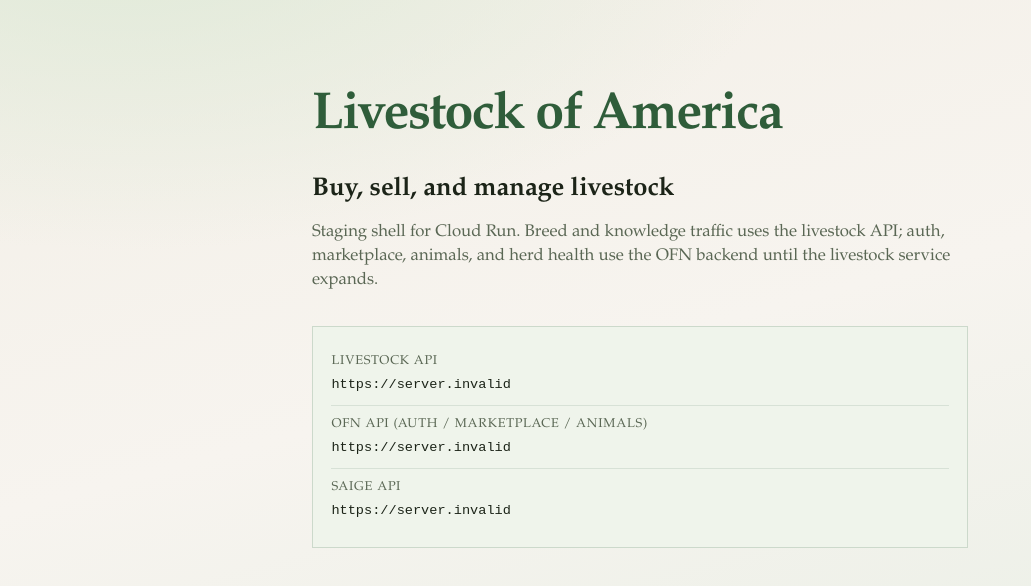
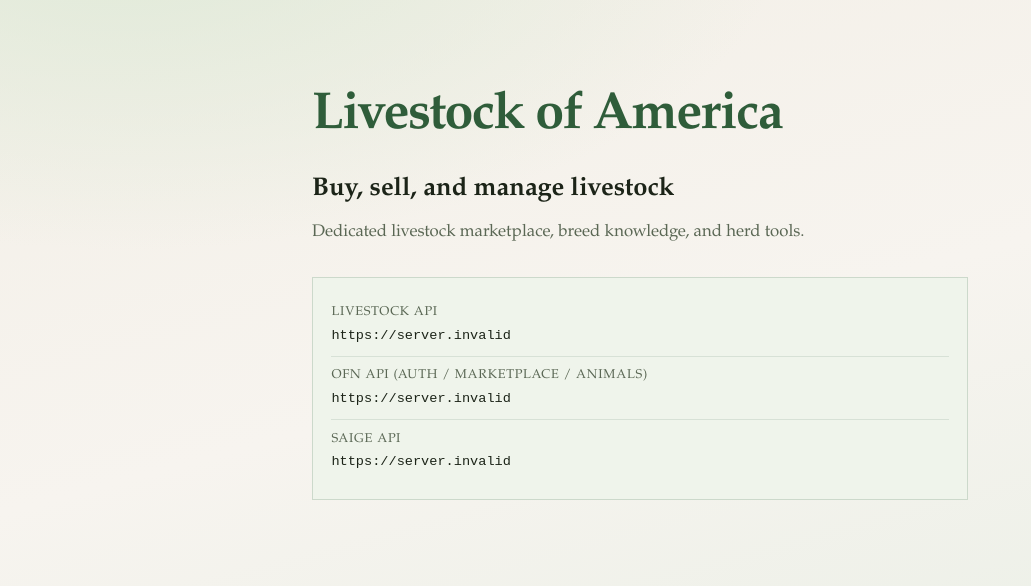
Before and after one commit to Oatmeal-Farm-Network/livestock-of-america, a React (Vite) app: page / in a window 1280 px wide. Shown: the top 586 px of the page, without its empty margins (0-1031 px from the left). Built offline with nearby package versions, Linux system fonts and the light colour scheme; no server answers.

Commit message:
Add Vite app with API config for Cloud Run builds.

```diff
--- a/src/App.tsx
+++ b/src/App.tsx
@@ -5,19 +5,13 @@ import {
   SAIGE_API_URL,
 } from "./config/api";
 
-/**
- * Minimal shell so Docker/CD can deploy.
- * Replace this UI with the full LOA product design.
- */
 export default function App() {
   return (
-    <main className="shell">
+    <main className="page">
       <p className="brand">Livestock of America</p>
       <h1>Buy, sell, and manage livestock</h1>
       <p className="lede">
-        Staging shell for Cloud Run. Breed and knowledge traffic uses the
-        livestock API; auth, marketplace, animals, and herd health use the OFN
-        backend until the livestock service expands.
+        Dedicated livestock marketplace, breed knowledge, and herd tools.
       </p>
       <dl className="env">
         <div>
--- a/src/index.css
+++ b/src/index.css
@@ -23,7 +23,7 @@ body {
   min-height: 100vh;
 }
 
-.shell {
+.page {
   max-width: 44rem;
   margin: 0 auto;
   padding: clamp(2.5rem, 8vw, 5rem) 1.5rem;
```
Also changed, not shown: 1 other file (tests, documents, lock files or other folders).
